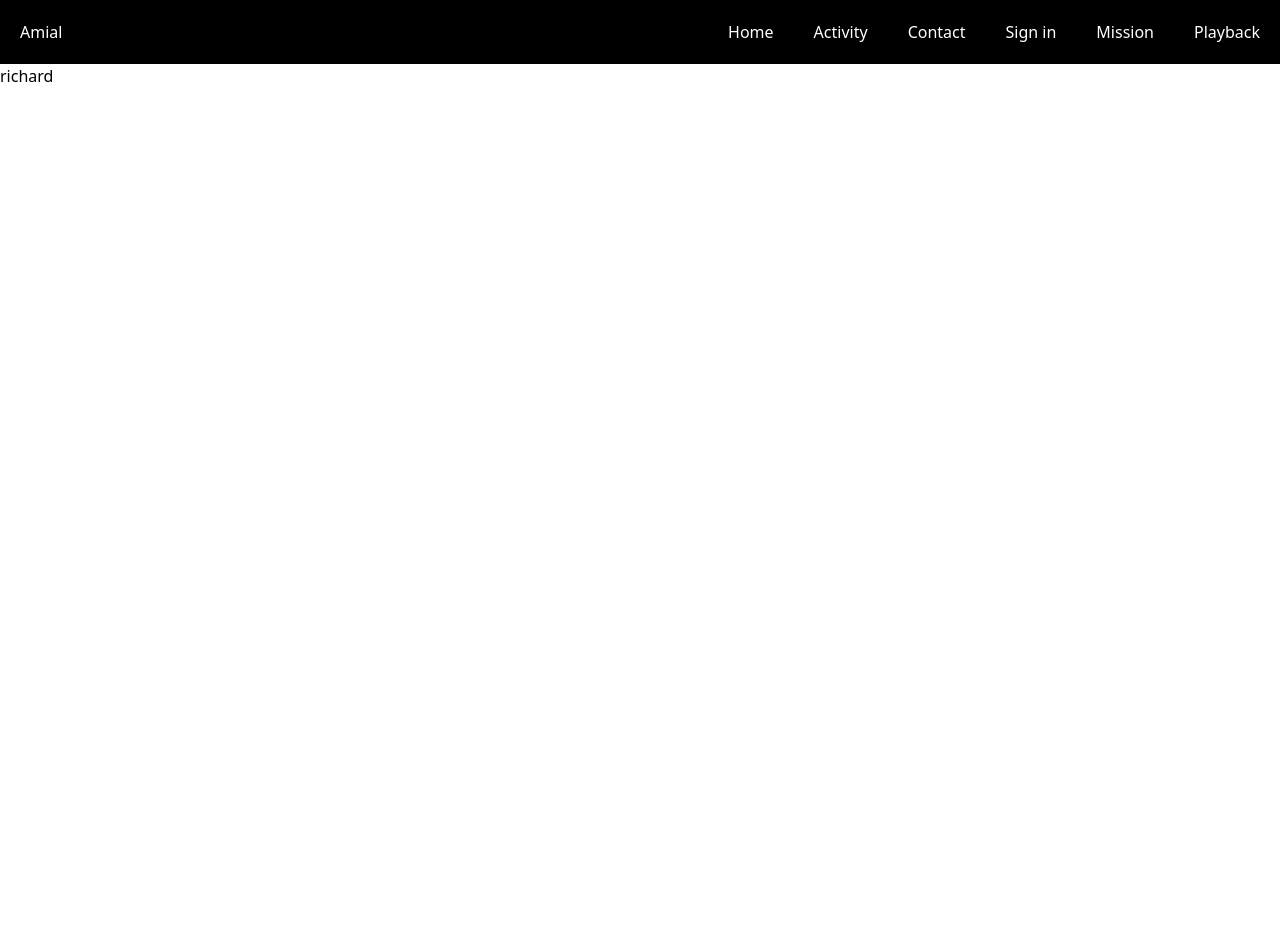
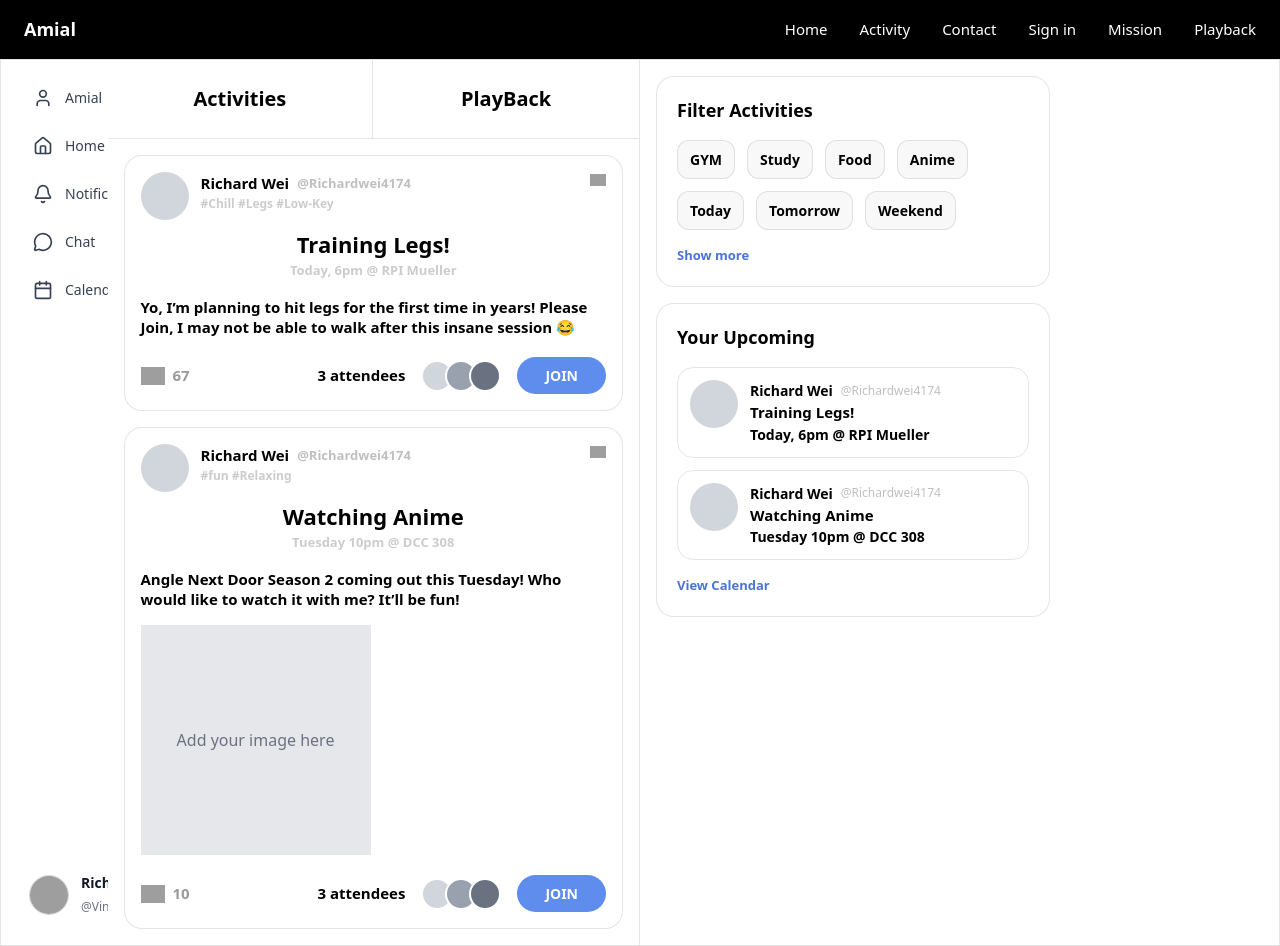
Before and after one commit to Amial-net/Amial, a React (Vite) app in the folder client/: page /playback in a window 1280 px wide. Before the commit the page ends 800 px from the top, so only its background shows below. Built offline with nearby package versions, Linux system fonts and the light colour scheme; grey boxes are pictures that could not be loaded.

Commit message:
templte for the playback page

```diff
--- a/client/src/Pages/PlaybackPage.tsx
+++ b/client/src/Pages/PlaybackPage.tsx
@@ -1,8 +1,10 @@
-export default function PlaybackPage(){
-    return(
-        <div className = "">
-            <Toolbar/>
-            <Playback/>
+import MainSideBar from "../components/SideBar.tsx"
+
+export default function PlaybackPage() {
+  return (
+    <div className="min-h-screen bg-white text-black">
+      <Toolbar />
+      <Playback />
     </div>
   );
 }
@@ -16,25 +18,288 @@ function Toolbar() {
     ["Mission", "/mission"],
     ["Playback", "/playback"],
   ];
+
   return (
-    <div className="max-w-full flex [&>div]:p-5 bg-black text-white">
-      <div>Amial</div>
+    <div className="w-full bg-black text-white">
+      <div className="mx-auto flex max-w-[1280px] items-center px-6 py-4">
+        <div className="text-[18px] font-bold">Amial</div>
         <div className="flex-auto" />
+        <div className="flex items-center gap-8 text-[15px]">
           {links.map((i) => {
             return (
-          <a href={i[1]} className="p-5" key={i[0]}>
+              <a href={i[1]} key={i[0]} className="hover:opacity-80">
                 {i[0]}
               </a>
             );
           })}
         </div>
+      </div>
+    </div>
   );
 }
 
-function Playback(){
-    return(
+type Post = {
+  id: number;
+  name: string;
+  handle: string;
+  tags: string[];
+  title: string;
+  subtitle: string;
+  body: string;
+  comments: number;
+  attendees: number;
+  image?: string;
+};
+
+const posts: Post[] = [
+  {
+    id: 1,
+    name: "Richard Wei",
+    handle: "@Richardwei4174",
+    tags: ["Chill", "Legs", "Low-Key"],
+    title: "Training Legs!",
+    subtitle: "Today, 6pm @ RPI Mueller",
+    body: "Yo, I’m planning to hit legs for the first time in years! Please Join, I may not be able to walk after this insane session 😂",
+    comments: 67,
+    attendees: 3,
+  },
+  {
+    id: 2,
+    name: "Richard Wei",
+    handle: "@Richardwei4174",
+    tags: ["fun", "Relaxing"],
+    title: "Watching Anime",
+    subtitle: "Tuesday 10pm @ DCC 308",
+    body: "Angle Next Door Season 2 coming out this Tuesday! Who would like to watch it with me? It’ll be fun!",
+    comments: 10,
+    attendees: 3,
+    image: "/your-image-here.png",
+  },
+];
+
+function Playback() {
+  return (
+     <div className="grid grid-cols-12 border border-black/10 bg-white">
+          <MainSideBar />
+          <CenterFeed />
+          <RightSidebar />
+        </div>
+  );
+}
+
+function LeftSidebar() {
+  return (
+    <div className="col-span-3 flex min-h-[820px] flex-col justify-between border-r border-black/10 bg-white p-6">
       <div>
-            richard
+        <div className="mb-10 flex items-center gap-3">
+          <div className="flex h-11 w-11 items-center justify-center rounded-full bg-[#6b90f0] text-[20px] font-bold text-white">
+            A
           </div>
-    )
+          <span className="text-[20px] font-bold">Amial</span>
+        </div>
+
+        <div className="space-y-6">
+          <SidebarLink iconSrc="/icons/home.png" label="Home" />
+          <SidebarLink iconSrc="/icons/notifications.png" label="Notifications" />
+          <SidebarLink iconSrc="/icons/chat.png" label="Chat" />
+          <SidebarLink iconSrc="/icons/calendar.png" label="Calendar" />
+        </div>
+      </div>
+
+      <div>
+        <button className="mb-10 h-[60px] w-full max-w-[210px] rounded-full bg-black text-[20px] font-bold text-white">
+          Post
+        </button>
+
+        <div className="flex items-center justify-between gap-3">
+          <div className="flex items-center gap-3">
+            <div className="h-12 w-12 rounded-full bg-gray-300" />
+            <div>
+              <div className="text-[15px] font-bold">Richard Wei</div>
+              <div className="text-[12px] text-black/30">@Richardwei4174</div>
+            </div>
+          </div>
+
+          <img
+            src="/icons/more.png"
+            alt="more options"
+            className="h-5 w-5 object-contain"
+          />
+        </div>
+      </div>
+    </div>
+  );
 }
+
+function SidebarLink({
+  iconSrc,
+  label,
+}: {
+  iconSrc: string;
+  label: string;
+}) {
+  return (
+    <button className="flex items-center gap-4 text-left text-[18px] font-semibold">
+      <img src={iconSrc} alt={`${label} icon`} className="h-7 w-7 object-contain" />
+      <span>{label}</span>
+    </button>
+  );
+}
+
+function CenterFeed() {
+  return (
+    <div className="col-span-5 border-r border-black/10 bg-white">
+      <div className="grid grid-cols-2 border-b border-black/10 bg-white text-center">
+        <div className="border-r border-black/10 py-6 text-[20px] font-bold">
+          Activities
+        </div>
+        <div className="py-6 text-[20px] font-bold">PlayBack</div>
+      </div>
+
+      <div className="space-y-4 p-4">
+        {posts.map((post) => (
+          <PostCard key={post.id} post={post} />
+        ))}
+      </div>
+    </div>
+  );
+}
+
+function PostCard({ post }: { post: Post }) {
+  return (
+    <div className="rounded-[18px] border border-black/10 bg-white p-4">
+      <div className="flex items-start justify-between">
+        <div className="flex gap-3">
+          <div className="h-12 w-12 rounded-full bg-gray-300" />
+          <div>
+            <div className="flex flex-wrap items-center gap-2">
+              <span className="text-[15px] font-bold">{post.name}</span>
+              <span className="text-[13px] font-semibold text-black/25">
+                {post.handle}
+              </span>
+            </div>
+            <div className="text-[12px] font-semibold text-black/20">
+              #{post.tags.join(" #")}
+            </div>
+          </div>
+        </div>
+
+        <img
+          src="/icons/more.png"
+          alt="more options"
+          className="h-4 w-4 object-contain"
+        />
+      </div>
+
+      <div className="mt-2 text-center">
+        <h2 className="text-[22px] font-extrabold">{post.title}</h2>
+        <p className="text-[13px] font-bold text-black/20">{post.subtitle}</p>
+      </div>
+
+      <p className="mt-4 text-[15px] font-semibold leading-[1.35]">{post.body}</p>
+
+      {post.image && (
+        <div className="mt-4">
+          <div className="flex h-[230px] w-[230px] items-center justify-center bg-gray-200 text-gray-500">
+            Add your image here
+          </div>
+        </div>
+      )}
+
+      <div className="mt-5 flex items-center justify-between gap-4">
+        <div className="flex items-center gap-2 text-black/40">
+          <img
+            src="/icons/comment.png"
+            alt="comment icon"
+            className="h-6 w-6 object-contain"
+          />
+          <span className="text-[15px] font-bold">{post.comments}</span>
+        </div>
+
+        <div className="flex items-center gap-4">
+          <span className="text-[15px] font-extrabold">
+            {post.attendees} attendees
+          </span>
+
+          <div className="flex -space-x-2">
+            <div className="h-8 w-8 rounded-full border-2 border-white bg-gray-300" />
+            <div className="h-8 w-8 rounded-full border-2 border-white bg-gray-400" />
+            <div className="h-8 w-8 rounded-full border-2 border-white bg-gray-500" />
+          </div>
+
+          <button className="rounded-full bg-[#5f8dee] px-7 py-2 text-[14px] font-bold text-white">
+            JOIN
+          </button>
+        </div>
+      </div>
+    </div>
+  );
+}
+
+function RightSidebar() {
+  const filters = ["GYM", "Study", "Food", "Anime", "Today", "Tomorrow", "Weekend"];
+
+  const upcoming = [
+    {
+      title: "Training Legs!",
+      subtitle: "Today, 6pm @ RPI Mueller",
+    },
+    {
+      title: "Watching Anime",
+      subtitle: "Tuesday 10pm @ DCC 308",
+    },
+  ];
+
+  return (
+    <div className="col-span-4 bg-white p-4">
+      <div className="space-y-4">
+        <div className="rounded-[18px] border border-black/10 bg-white p-5">
+          <h3 className="text-[18px] font-extrabold">Filter Activities</h3>
+
+          <div className="mt-4 flex flex-wrap gap-3">
+            {filters.map((filter) => (
+              <button
+                key={filter}
+                className="rounded-xl border border-black/10 bg-[#f8f8f8] px-3 py-2 text-[14px] font-bold"
+              >
+                {filter}
+              </button>
+            ))}
+          </div>
+
+          <button className="mt-4 text-[13px] font-bold text-[#4b74d8]">
+            Show more
+          </button>
+        </div>
+
+        <div className="rounded-[18px] border border-black/10 bg-white p-5">
+          <h3 className="text-[18px] font-extrabold">Your Upcoming</h3>
+
+          <div className="mt-4 space-y-3">
+            {upcoming.map((item) => (
+              <div key={item.title} className="rounded-2xl border border-black/10 p-3">
+                <div className="flex gap-3">
+                  <div className="h-12 w-12 rounded-full bg-gray-300" />
+                  <div>
+                    <div className="flex flex-wrap items-center gap-2">
+                      <span className="text-[14px] font-bold">Richard Wei</span>
+                      <span className="text-[12px] text-black/25">
+                        @Richardwei4174
+                      </span>
+                    </div>
+                    <div className="text-[15px] font-extrabold">{item.title}</div>
+                    <div className="text-[14px] font-extrabold">{item.subtitle}</div>
+                  </div>
+                </div>
+              </div>
+            ))}
+          </div>
+
+          <button className="mt-4 text-[13px] font-bold text-[#4b74d8]">
+            View Calendar
+          </button>
+        </div>
+      </div>
+    </div>
+  );
+}
```
Lines whose indentation alone changed are shown as unchanged.
